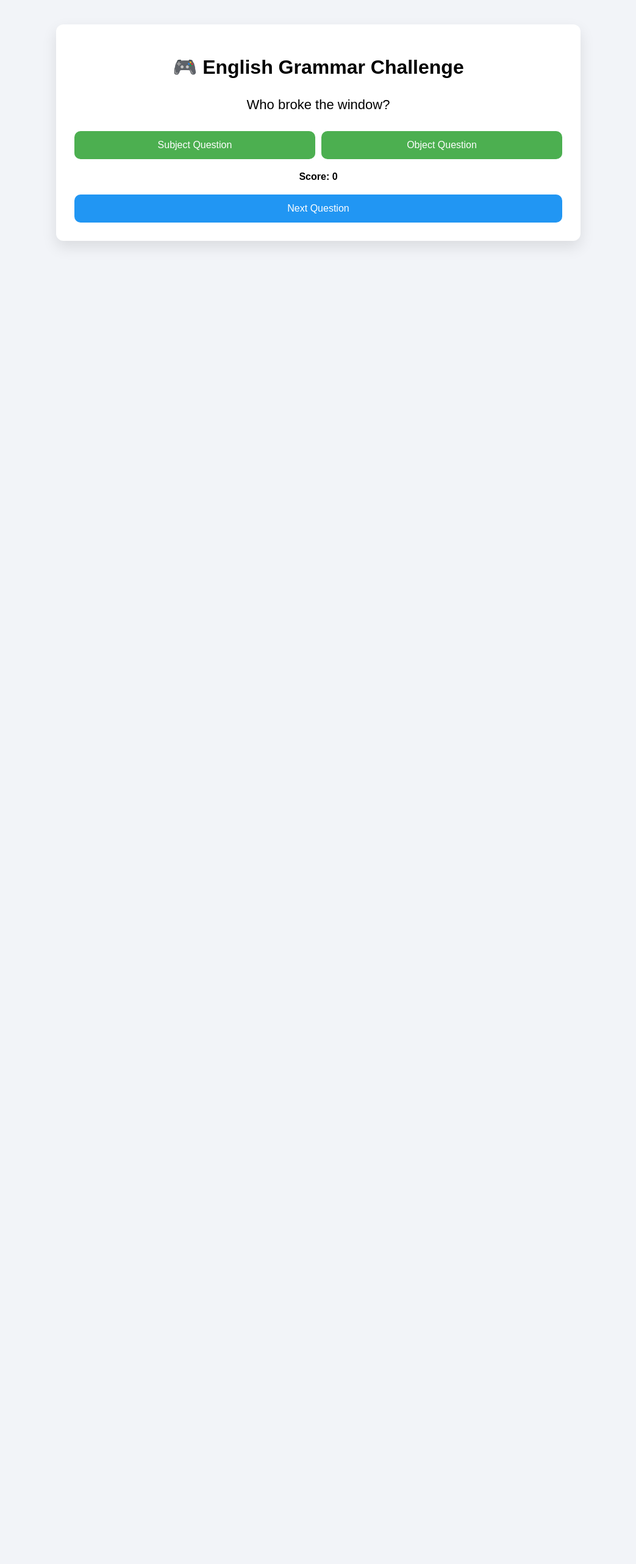
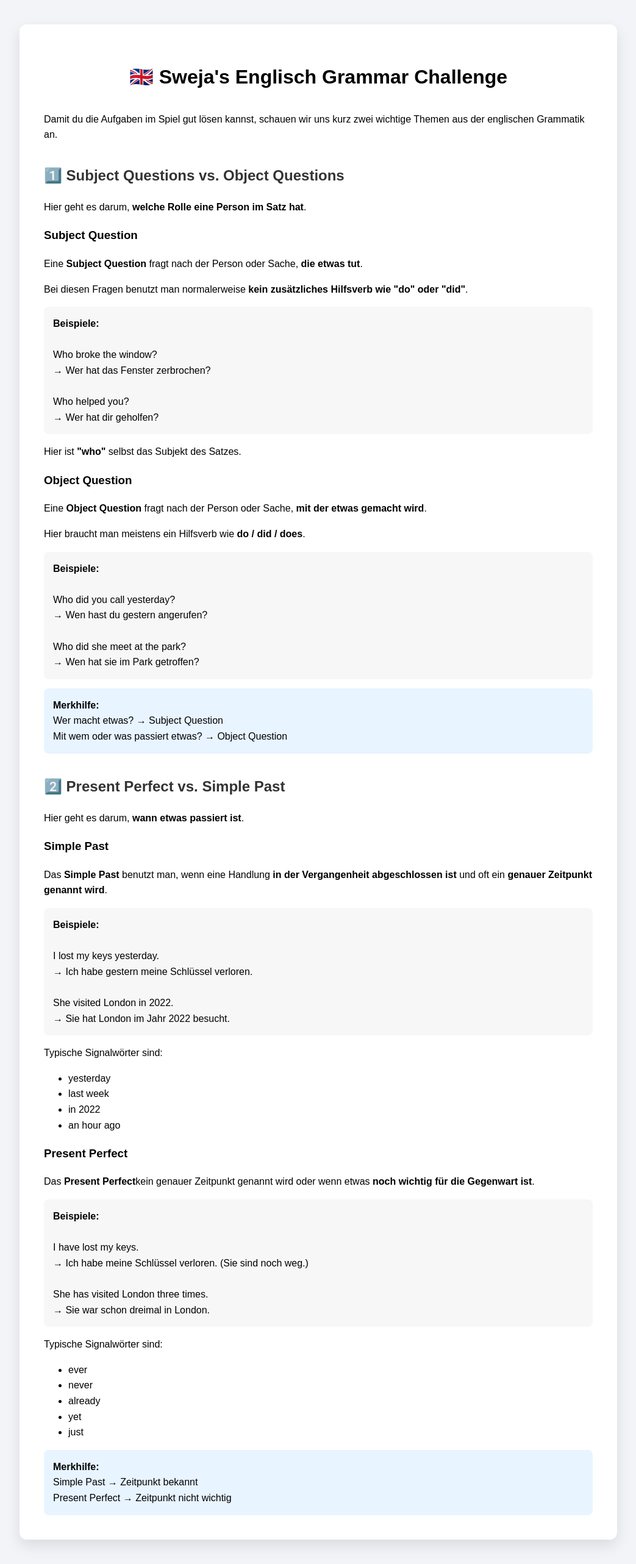
Before and after one commit to joriskahle007/joriskahle007.github.io, a Jekyll site: the page sweja.html, which Jekyll copies as it is, in a window 1280 px wide. Shown: the whole page at 61% size, without its empty margins (118-1161 px from the left). Built offline with Jekyll 4.4.1, drawn with Linux system fonts in a browser that asks for light colours; before the commit the page ends 900 px from its top, so only the background shows below that.

Commit message:
Update sweja.html

```diff
--- a/sweja.html
+++ b/sweja.html
@@ -2,71 +2,48 @@
 <html lang="de">
 <head>
 <meta charset="UTF-8">
-<title>English Grammar Challenge</title>
+<title>Sweja's Englisch Grammar Challenge</title>
 
 <style>
 body{
-font-family:Arial,Helvetica,sans-serif;
+font-family: Arial, Helvetica, sans-serif;
 background:#f2f4f8;
 margin:0;
 padding:40px;
+line-height:1.6;
 }
 
 .container{
-max-width:800px;
+max-width:900px;
 margin:auto;
 background:white;
-padding:30px;
+padding:40px;
 border-radius:12px;
 box-shadow:0 10px 25px rgba(0,0,0,0.1);
 }
 
 h1{
 text-align:center;
+margin-bottom:30px;
 }
 
-.question{
-font-size:22px;
-margin:30px 0;
-text-align:center;
+h2{
+margin-top:35px;
+color:#333;
 }
 
-.buttons{
-display:grid;
-grid-template-columns:1fr 1fr;
-gap:10px;
+.example{
+background:#f7f7f7;
+padding:15px;
+border-radius:8px;
+margin:10px 0;
 }
 
-button{
-padding:14px;
-border:none;
-border-radius:10px;
-font-size:16px;
-cursor:pointer;
-background:#4CAF50;
-color:white;
-}
-
-button:hover{
-opacity:0.9;
-}
-
-.feedback{
-margin-top:20px;
-font-size:18px;
-text-align:center;
-}
-
-.score{
-margin-top:20px;
-font-weight:bold;
-text-align:center;
-}
-
-.next{
-margin-top:20px;
-width:100%;
-background:#2196F3;
+.tip{
+background:#e8f4ff;
+padding:15px;
+border-radius:8px;
+margin-top:15px;
 }
 </style>
 </head>
@@ -75,148 +52,143 @@ background:#2196F3;
 
 <div class="container">
 
-<h1>🎮 English Grammar Challenge</h1>
+<h1>🇬🇧 Sweja's Englisch Grammar Challenge</h1>
 
-<div id="question" class="question"></div>
+<p>
+Damit du die Aufgaben im Spiel gut lösen kannst, schauen wir uns kurz zwei wichtige Themen
+aus der englischen Grammatik an.
+</p>
 
-<div id="buttons" class="buttons"></div>
+<h2>1️⃣ Subject Questions vs. Object Questions</h2>
 
-<div id="feedback" class="feedback"></div>
+<p>
+Hier geht es darum, <b>welche Rolle eine Person im Satz hat</b>.
+</p>
 
-<div id="score" class="score">Score: 0</div>
+<h3>Subject Question</h3>
 
-<button class="next" onclick="nextQuestion()">Next Question</button>
+<p>
+Eine <b>Subject Question</b> fragt nach der Person oder Sache,
+<b>die etwas tut</b>.
+</p>
+
+<p>
+Bei diesen Fragen benutzt man normalerweise <b>kein zusätzliches Hilfsverb wie "do" oder "did"</b>.
+</p>
+
+<div class="example">
+<b>Beispiele:</b><br><br>
+
+Who broke the window?<br>
+→ Wer hat das Fenster zerbrochen?<br><br>
+
+Who helped you?<br>
+→ Wer hat dir geholfen?
+</div>
+
+<p>
+Hier ist <b>"who"</b> selbst das Subjekt des Satzes.
+</p>
+
+<h3>Object Question</h3>
+
+<p>
+Eine <b>Object Question</b> fragt nach der Person oder Sache,
+<b>mit der etwas gemacht wird</b>.
+</p>
+
+<p>
+Hier braucht man meistens ein Hilfsverb wie <b>do / did / does</b>.
+</p>
+
+<div class="example">
+<b>Beispiele:</b><br><br>
+
+Who did you call yesterday?<br>
+→ Wen hast du gestern angerufen?<br><br>
+
+Who did she meet at the park?<br>
+→ Wen hat sie im Park getroffen?
+</div>
+
+<div class="tip">
+<b>Merkhilfe:</b><br>
+Wer macht etwas? → Subject Question<br>
+Mit wem oder was passiert etwas? → Object Question
+</div>
+
+<h2>2️⃣ Present Perfect vs. Simple Past</h2>
+
+<p>
+Hier geht es darum, <b>wann etwas passiert ist</b>.
+</p>
+
+<h3>Simple Past</h3>
+
+<p>
+Das <b>Simple Past</b> benutzt man, wenn eine Handlung
+<b>in der Vergangenheit abgeschlossen ist</b> und oft ein
+<b>genauer Zeitpunkt genannt wird</b>.
+</p>
+
+<div class="example">
+<b>Beispiele:</b><br><br>
+
+I lost my keys yesterday.<br>
+→ Ich habe gestern meine Schlüssel verloren.<br><br>
+
+She visited London in 2022.<br>
+→ Sie hat London im Jahr 2022 besucht.
+</div>
+
+<p>
+Typische Signalwörter sind:
+</p>
+
+<ul>
+<li>yesterday</li>
+<li>last week</li>
+<li>in 2022</li>
+<li>an hour ago</li>
+</ul>
+
+<h3>Present Perfect</h3>
+
+<p>
+Das <b>Present Perfect</b benutzt man, wenn
+<b>kein genauer Zeitpunkt genannt wird</b> oder wenn etwas
+<b>noch wichtig für die Gegenwart ist</b>.
+</p>
+
+<div class="example">
+<b>Beispiele:</b><br><br>
+
+I have lost my keys.<br>
+→ Ich habe meine Schlüssel verloren. (Sie sind noch weg.)<br><br>
+
+She has visited London three times.<br>
+→ Sie war schon dreimal in London.
+</div>
+
+<p>
+Typische Signalwörter sind:
+</p>
+
+<ul>
+<li>ever</li>
+<li>never</li>
+<li>already</li>
+<li>yet</li>
+<li>just</li>
+</ul>
+
+<div class="tip">
+<b>Merkhilfe:</b><br>
+Simple Past → Zeitpunkt bekannt<br>
+Present Perfect → Zeitpunkt nicht wichtig
+</div>
 
 </div>
 
-<script>
-
-const questions = [
-
-{
-q:"Who broke the window?",
-answers:["Subject Question","Object Question"],
-correct:0
-},
-
-{
-q:"Who did you call yesterday?",
-answers:["Subject Question","Object Question"],
-correct:1
-},
-
-{
-q:"Who helped you with homework?",
-answers:["Subject Question","Object Question"],
-correct:0
-},
-
-{
-q:"Who did she meet at the park?",
-answers:["Subject Question","Object Question"],
-correct:1
-},
-
-{
-q:"I lost my keys yesterday.",
-answers:["Present Perfect","Simple Past"],
-correct:1
-},
-
-{
-q:"I have lost my keys.",
-answers:["Present Perfect","Simple Past"],
-correct:0
-},
-
-{
-q:"She visited London in 2022.",
-answers:["Present Perfect","Simple Past"],
-correct:1
-},
-
-{
-q:"She has visited London three times.",
-answers:["Present Perfect","Simple Past"],
-correct:0
-},
-
-{
-q:"We finished our homework an hour ago.",
-answers:["Present Perfect","Simple Past"],
-correct:1
-},
-
-{
-q:"We have finished our homework.",
-answers:["Present Perfect","Simple Past"],
-correct:0
-}
-
-];
-
-let current = 0;
-let score = 0;
-
-function loadQuestion(){
-
-const q = questions[current];
-
-document.getElementById("question").innerText = q.q;
-
-const buttons = document.getElementById("buttons");
-buttons.innerHTML = "";
-
-q.answers.forEach((a,i)=>{
-const btn = document.createElement("button");
-btn.innerText = a;
-btn.onclick = () => checkAnswer(i);
-buttons.appendChild(btn);
-});
-
-document.getElementById("feedback").innerText = "";
-
-}
-
-function checkAnswer(i){
-
-const q = questions[current];
-
-if(i === q.correct){
-
-score++;
-document.getElementById("feedback").innerText = "✅ Correct!";
-
-}else{
-
-document.getElementById("feedback").innerText = "❌ Not quite.";
-
-}
-
-document.getElementById("score").innerText = "Score: " + score;
-
-}
-
-function nextQuestion(){
-
-current++;
-
-if(current >= questions.length){
-
-alert("Game finished! Final score: " + score);
-
-current = 0;
-score = 0;
-
-}
-
-loadQuestion();
-
-}
-
-loadQuestion();
-
-</script>
-
 </body>
 </html>
```
